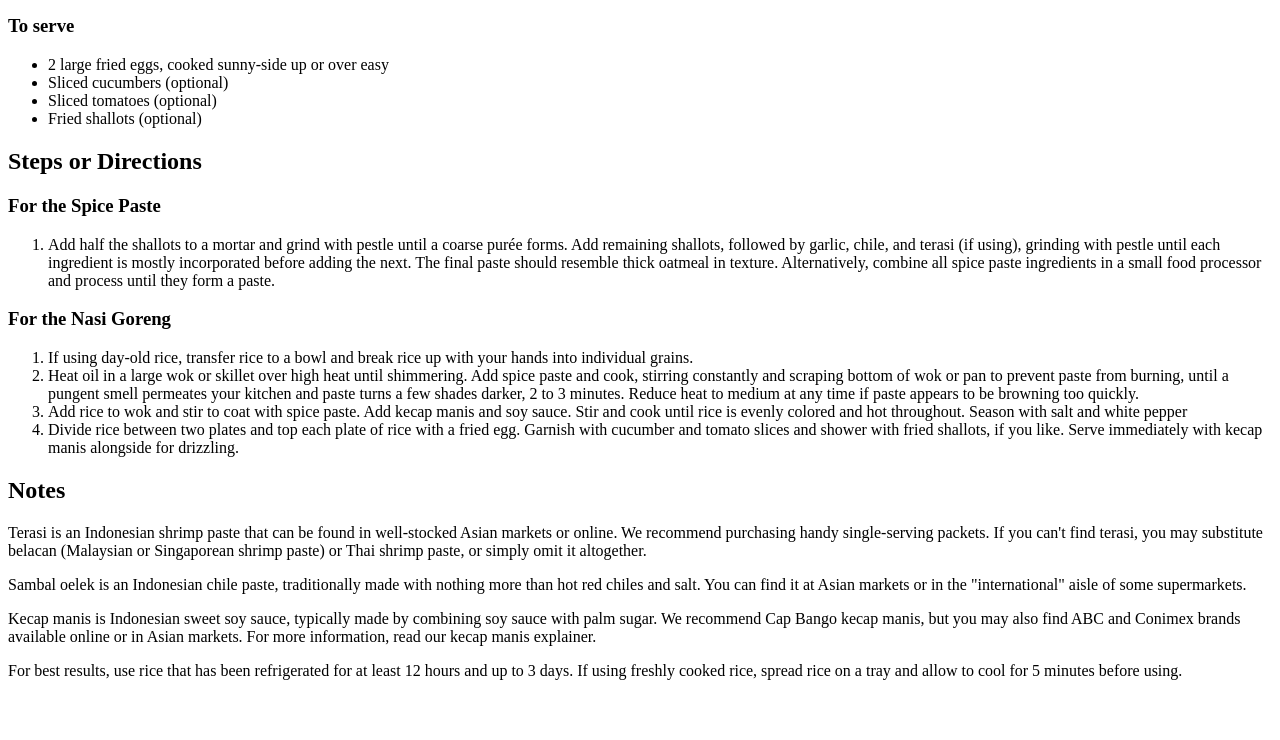
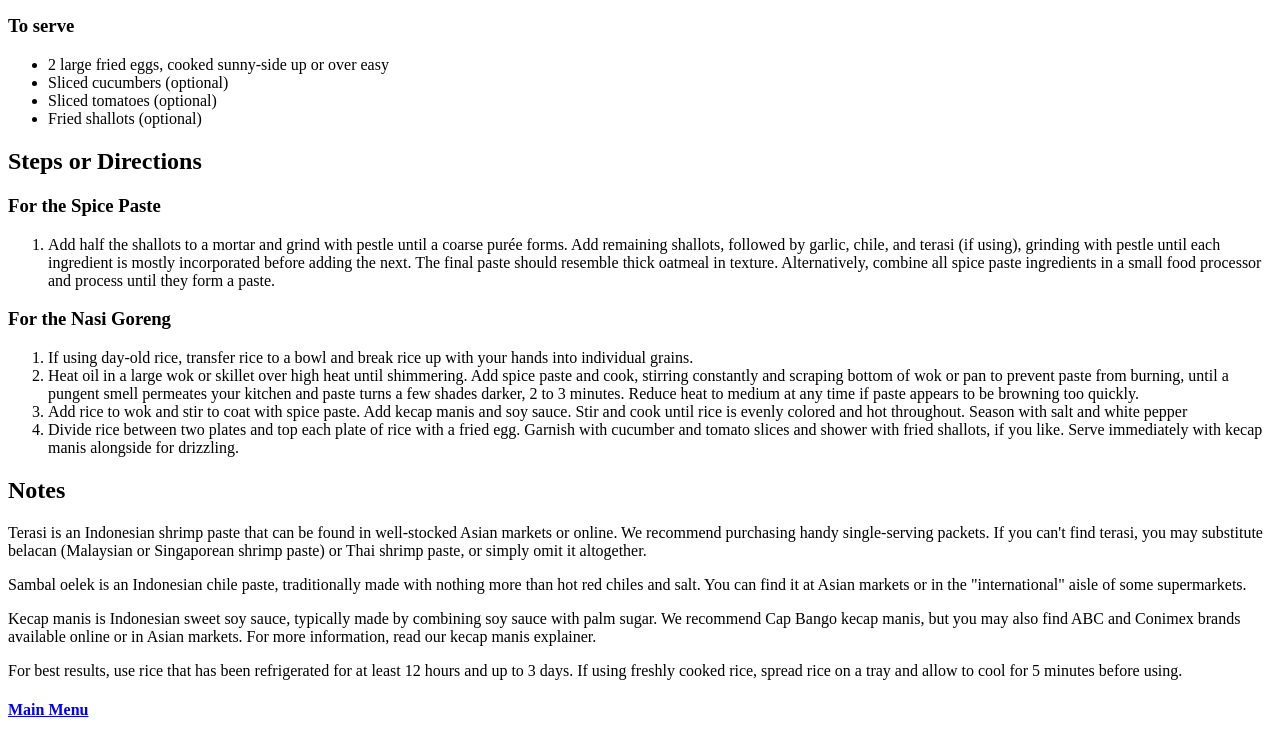
Before and after one commit to Ahuuy/odin-recipes, a plain HTML site: page recipes/friedrice.html in a window 1280 px wide. Shown: the part 979-1719 px from the top of the page. Before the commit the page ends 1675 px from the top, so only its background shows below. Drawn offline with Linux system fonts and the light colour scheme.

Commit message:
added main menu button

```diff
--- a/recipes/friedrice.html
+++ b/recipes/friedrice.html
@@ -83,5 +83,9 @@
         ABC and Conimex brands available online or in Asian markets. For more information, read our kecap manis explainer.</p>
     <p>For best results, use rice that has been refrigerated for at least 12 hours and up to 3 days.
         If using freshly cooked rice, spread rice on a tray and allow to cool for 5 minutes before using.</p>
+
+
+     <h4><a href="../index.html">Main Menu</a></h4>
+
 </body>
 </html>
```
Also changed, not shown: recipes/Beefrendang.html (+2 -0 lines), recipes/batagor.html (+1 -1 lines).
